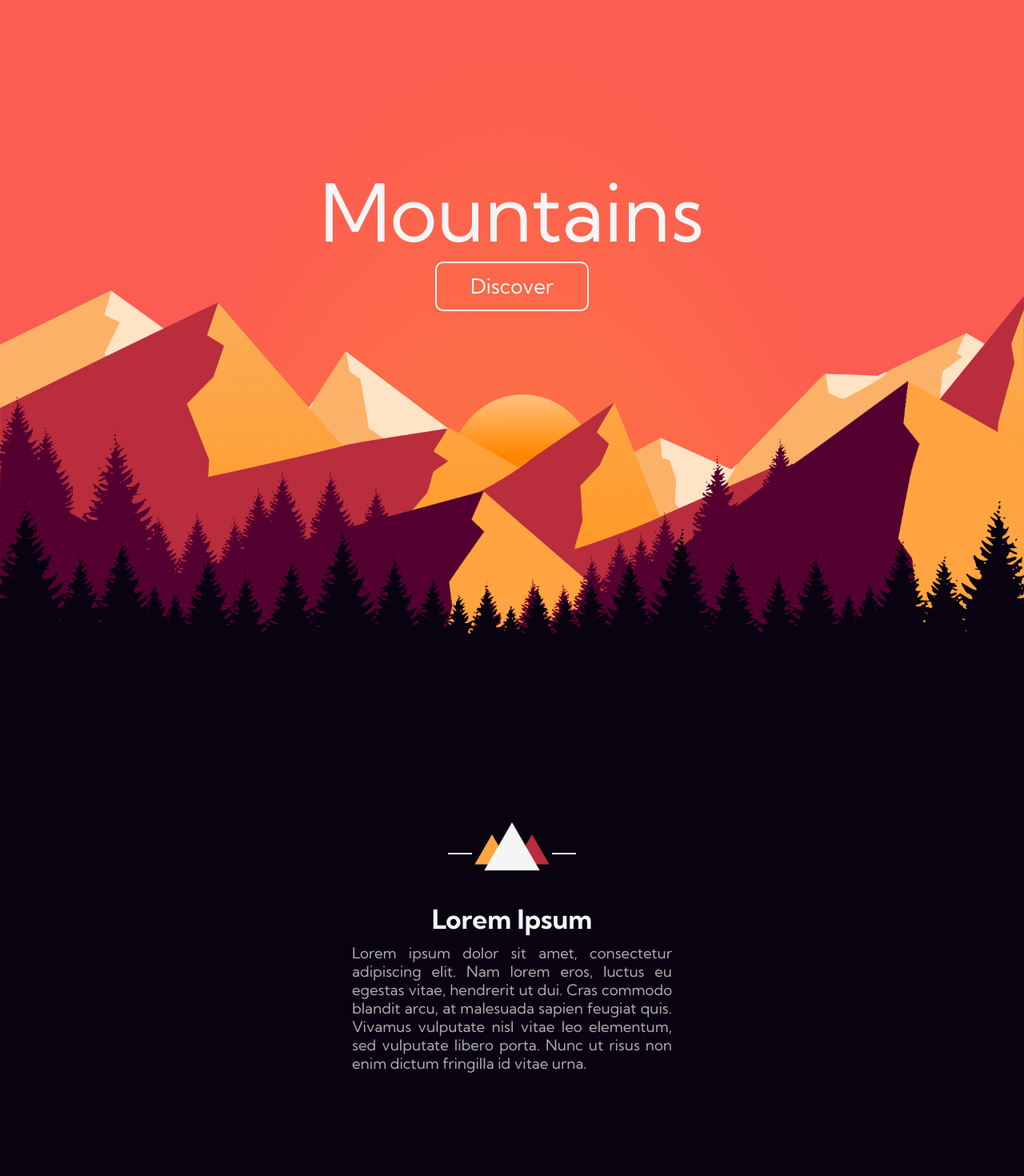
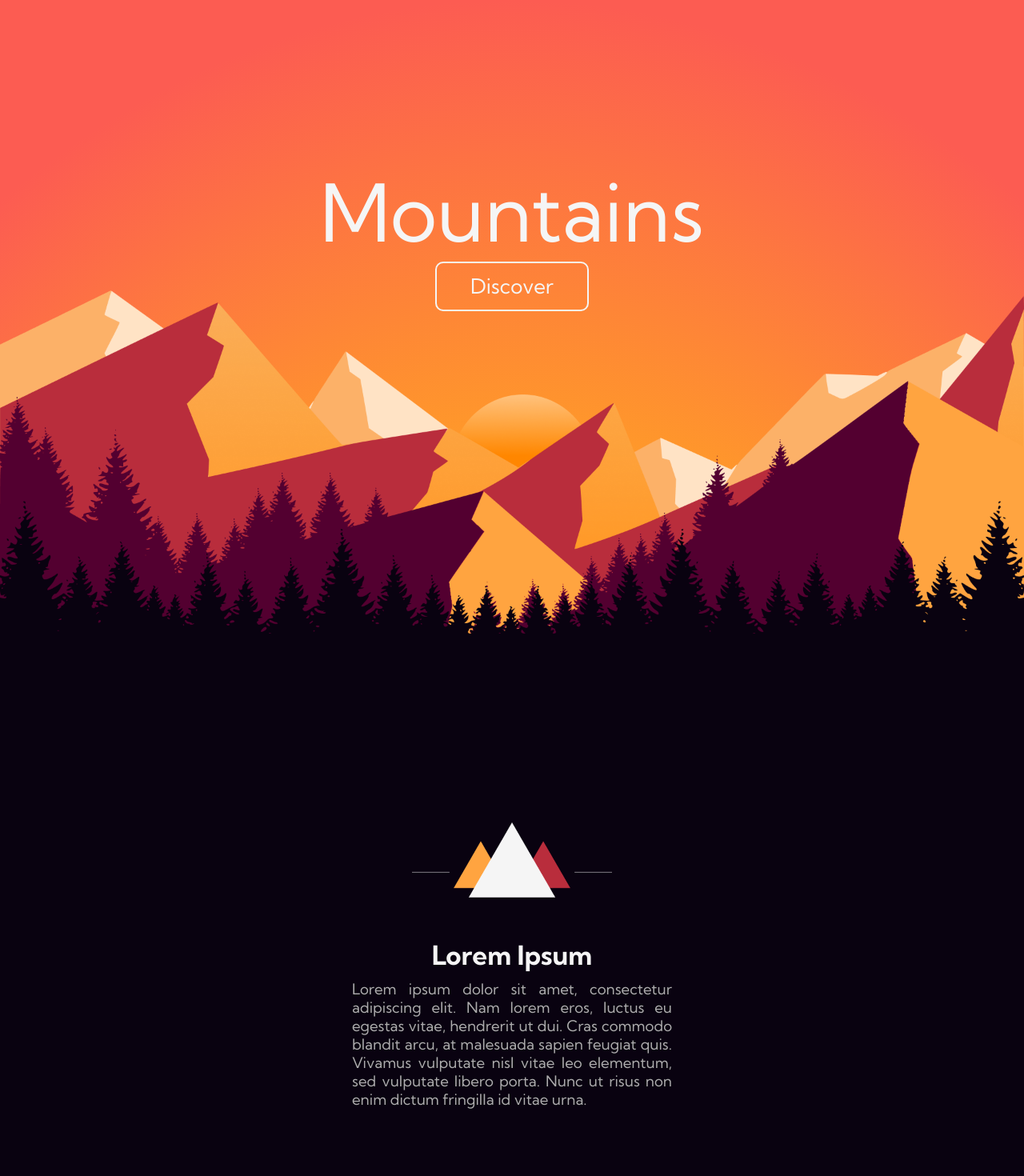
Before and after one commit to danideoliveira/mountain-page, a React (Vite) app: page / in a window 1280 px wide. Shown: the top 1470 px of the page at 80% size. Built offline with nearby package versions, Linux system fonts and the light colour scheme.

Commit message:
Update em tamanho da logo e home background

```diff
--- a/src/App.css
+++ b/src/App.css
@@ -12,7 +12,7 @@
 
 body {
   overflow-x: hidden;
-  background: radial-gradient(50% 50% at 50% 50%, #FF9A29 0%, #FC5C52 100%);
+  background: radial-gradient(100% 50% at 50% 50%, #FF9A29 70%, #FC5C52 100%);
 }
 
 html {
--- a/src/components/About/About.styled.js
+++ b/src/components/About/About.styled.js
@@ -45,6 +45,7 @@ export const ContainerSecondary = styled(motion.div)`
 `;
 
 export const Logo = styled(motion.img)`
+  width: 250px;
   margin-bottom: 2rem;
 `;
 
--- a/src/components/Footer/Footer.styled.js
+++ b/src/components/Footer/Footer.styled.js
@@ -54,6 +54,10 @@ export const ContainerSecondary = styled.div`
     ${setFlexbox("center", "center", "column")};
     width: 40%;
     height: 100%;
+
+    img {
+      width: 250px;
+    }
   }
 
   .footer-contacts,
```
Also changed, not shown: src/assets/logo-bw.png, src/assets/logo.png.
